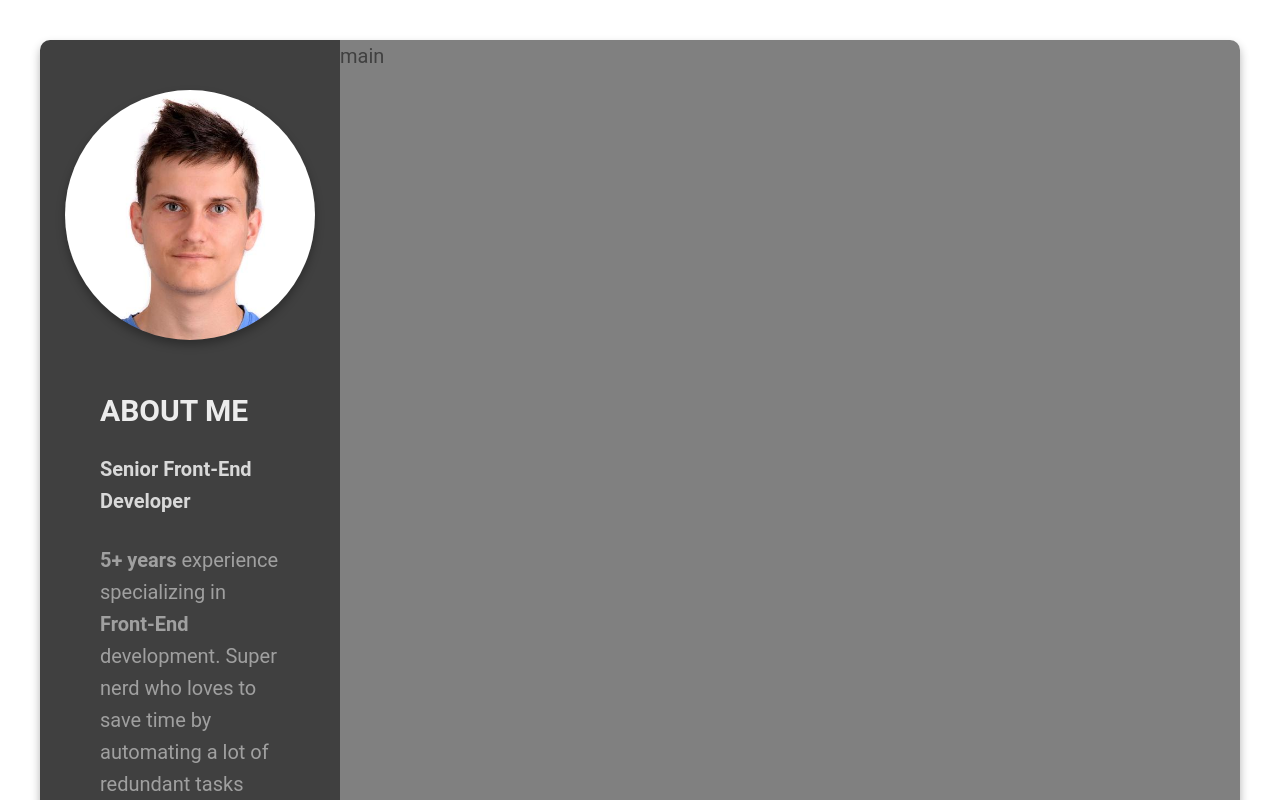
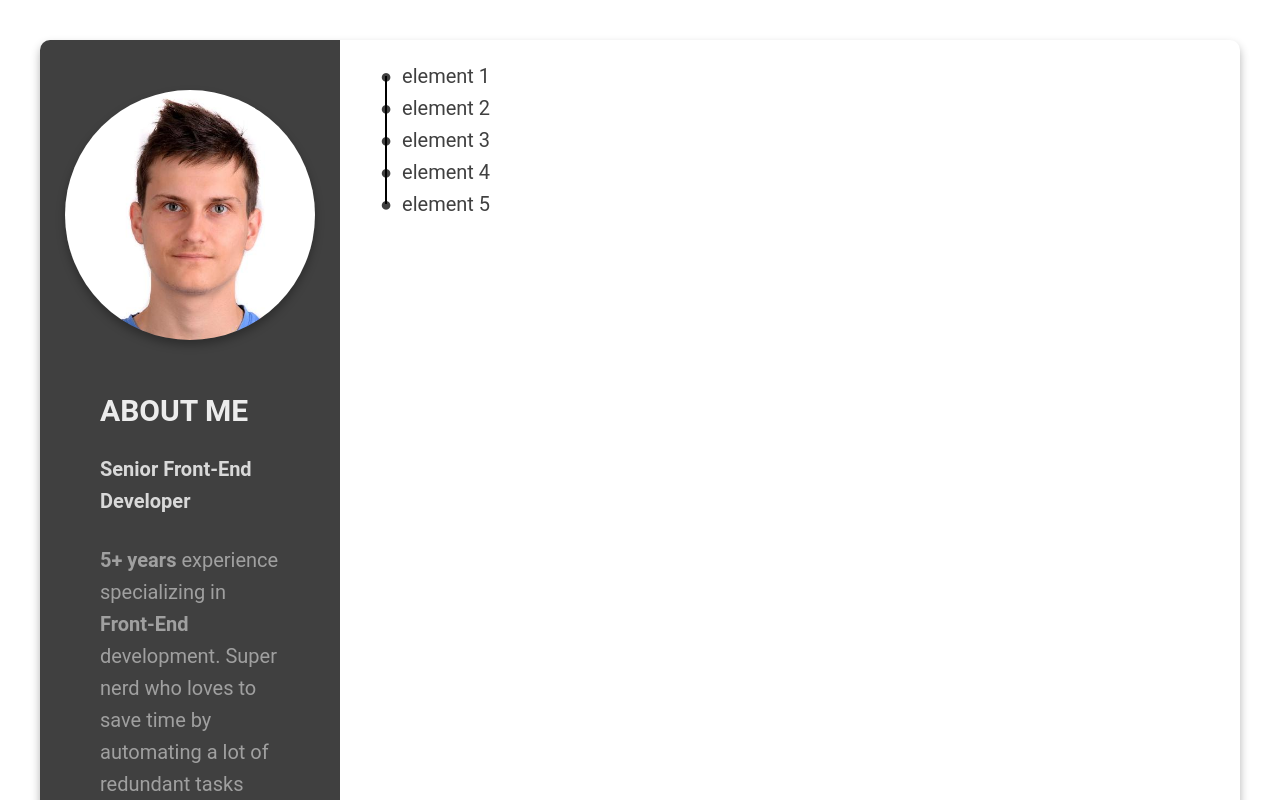
Before and after one commit to hristo2612/hristo2612.github.io, an Angular app: page /#/ in a window 1280 px wide. Shown: the top 800 px of the page. Built offline with nearby package versions, Linux system fonts and the light colour scheme.

Commit message:
Create empty Nav & Main component

```diff
--- a/src/app/app.module.ts
+++ b/src/app/app.module.ts
@@ -4,11 +4,15 @@ import { BrowserModule } from '@angular/platform-browser';
 import { AppRoutingModule } from './app-routing.module';
 import { AppComponent } from './app.component';
 import { HomeComponent } from './pages/home/home.component';
+import { NavComponent } from './components/nav/nav.component';
+import { MainComponent } from './components/main/main.component';
 
 @NgModule({
   declarations: [
     AppComponent,
-    HomeComponent
+    HomeComponent,
+    NavComponent,
+    MainComponent
   ],
   imports: [
     BrowserModule,
--- /dev/null
+++ b/src/app/components/main/main.component.html
@@ -0,0 +1 @@
+<p>main works!</p>
--- /dev/null
+++ b/src/app/components/main/main.component.ts
@@ -0,0 +1,15 @@
+import { Component, OnInit } from '@angular/core';
+
+@Component({
+  selector: 'app-main',
+  templateUrl: './main.component.html',
+  styleUrls: ['./main.component.scss']
+})
+export class MainComponent implements OnInit {
+
+  constructor() { }
+
+  ngOnInit(): void {
+  }
+
+}
--- /dev/null
+++ b/src/app/components/nav/nav.component.html
@@ -0,0 +1 @@
+<p>nav works!</p>
--- /dev/null
+++ b/src/app/components/nav/nav.component.ts
@@ -0,0 +1,15 @@
+import { Component, OnInit } from '@angular/core';
+
+@Component({
+  selector: 'app-nav',
+  templateUrl: './nav.component.html',
+  styleUrls: ['./nav.component.scss']
+})
+export class NavComponent implements OnInit {
+
+  constructor() { }
+
+  ngOnInit(): void {
+  }
+
+}
--- a/src/app/pages/home/home.component.html
+++ b/src/app/pages/home/home.component.html
@@ -28,6 +28,12 @@ tools.
     </div>
   </nav>
   <main class="main">
-    main
+    <ul class="points">
+      <li>element 1</li>
+      <li>element 2</li>
+      <li>element 3</li>
+      <li>element 4</li>
+      <li>element 5</li>
+    </ul>
   </main>
 </div>
--- a/src/app/pages/home/home.component.scss
+++ b/src/app/pages/home/home.component.scss
@@ -55,5 +55,31 @@
 
 .main {
   flex: 1;
-  background-color: grey;
 }
+
+.points {
+  list-style: none;
+}
+.points >li {
+  position: relative;
+}
+.points>li:before {
+  content: '\25CF';
+  margin-right: 10px;
+  font-size: 20px;
+}
+.points>li:after {
+  position: absolute;
+  left: 0;
+  top: 0;
+  content: '';
+  border-left: 2px solid black;
+  margin-left: 5px;
+  height: 100%;
+}
+.points >li:first-of-type:after {
+  top: 50%;
+}
+.points >li:last-of-type:after {
+  top: -50%;
+}
```
Also changed, not shown: src/app/components/main/main.component.scss (added), src/app/components/nav/nav.component.scss (added), 2 other files (tests, documents, lock files or other folders).
